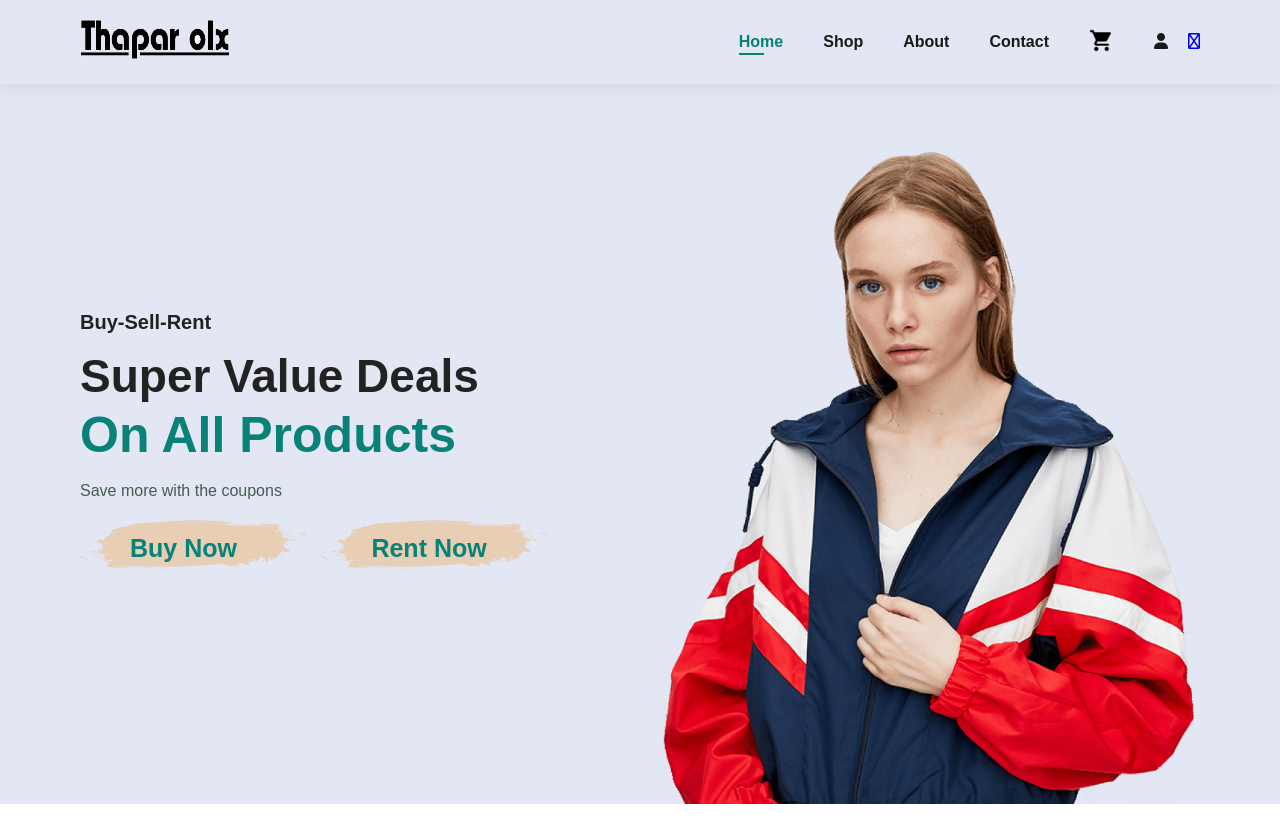
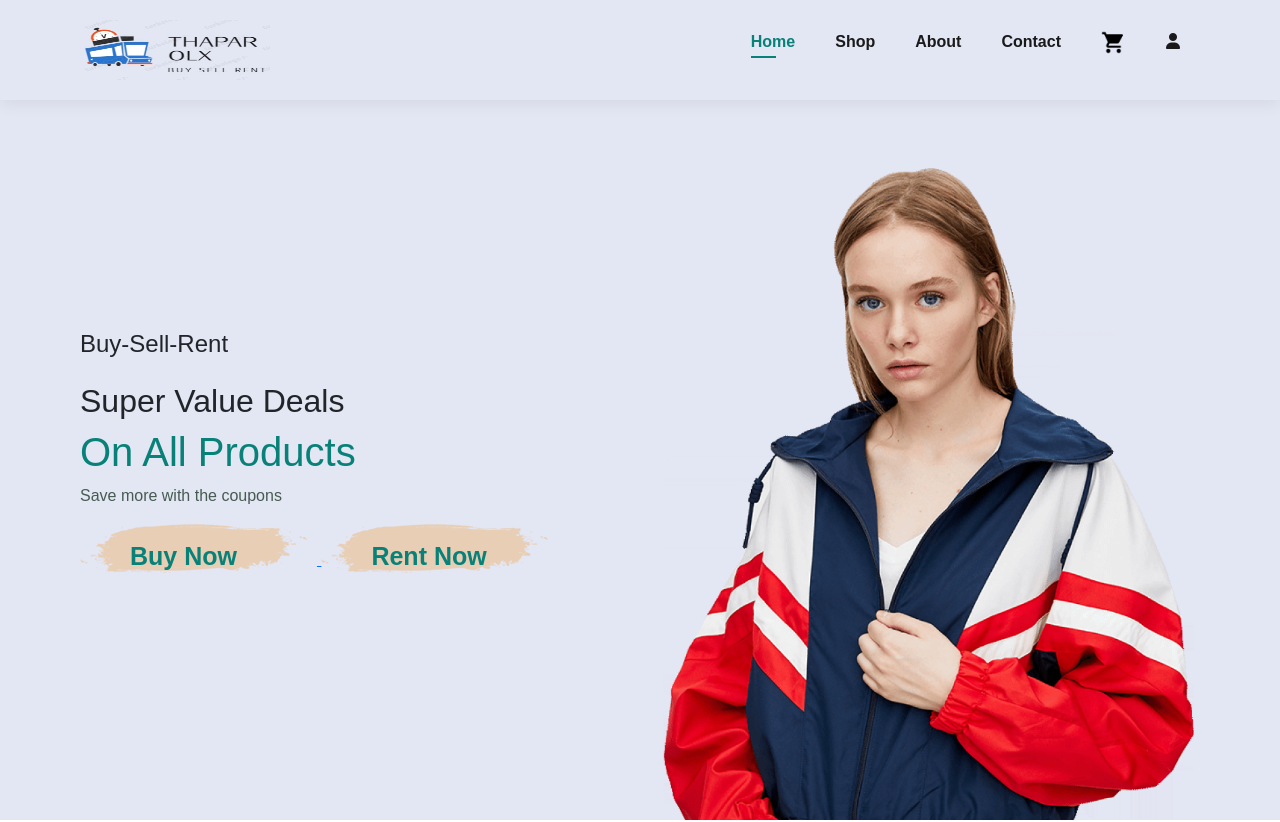
Before and after one commit to SATYAJEETBEDI/ThaparOLX, a plain HTML site: page index.html in a window 1280 px wide. Shown: the top 822 px of the page. Drawn offline with nearby package versions, Linux system fonts and the light colour scheme.

Commit message:
new changes

```diff
--- a/index.html
+++ b/index.html
@@ -7,20 +7,26 @@
     <title>ThaparOLX</title>
     <!-- <link rel="stylesheet" href="https://cdnjs.cloudflare.com/ajax/libs/font-awesome/6.3.0/css/all.min.css"/> -->
     <link rel="stylesheet" href="style.css">
+    <link href="https://cdn.jsdelivr.net/npm/bootstrap@5.3.0-alpha3/dist/css/bootstrap.min.css" rel="stylesheet" integrity="sha384-KK94CHFLLe+nY2dmCWGMq91rCGa5gtU4mk92HdvYe+M/SXH301p5ILy+dN9+nJOZ" crossorigin="anonymous">
 </head>
 <body>
     <section id="header">
-        <a href="#"><img src="img/logo.jpg" class="logo" width="150" height="40"></a>
+        <a href="#"><img src="img/logo_final.jpeg" class="logo" width="190" height="60"></a>
         <div>
             <ul id="nav-bar">
                 <li><a class="active" href="index.html">Home</a></li>
                 <li><a href="#">Shop</a></li>
-                <!-- <li><button class="dropbtn">Shop</button>
-                    <div class="dropdown-content">
-                      <a href="buy.html">Buy</a>
-                      <a href="rent.html">Rent</a>
+                <!-- <div class="dropdown show">
+                    <a class="btn btn-secondary dropdown-toggle" href="#" role="button" id="dropdownMenuLink" data-toggle="dropdown" aria-haspopup="true" aria-expanded="false">
+                      Dropdown link
+                    </a>
+
+                    <div class="dropdown-menu" aria-labelledby="dropdownMenuLink">
+                      <a class="dropdown-item" href="#">Action</a>
+                      <a class="dropdown-item" href="#">Another action</a>
+                      <a class="dropdown-item" href="#">Something else here</a>
                     </div>
-                </li> -->
+                  </div> -->
                 <li><a href="about.html">About</a></li>
                 <li><a href="contact.html">Contact</a></li>
                 <li><a href="cart.html">
@@ -31,7 +37,7 @@
 
                 </a></li>
                 <li><a href="login.html"><i class="fa-solid fa-user"></i></a></li>
-                <a href="#" id="close"><i class="far fa-times"></i></a>
+                <!-- <a href="#" id="close"><i class="far fa-times"></i></a> -->
             </ul>
         </div>
         <div id="mobile">
@@ -46,8 +52,13 @@
         <h1>On All Products</h1>
         <p>Save more with the coupons</p>
         <div class="bt-style">
-            <button>Buy Now</button>
-        <button>Rent Now</button>
+            <a href="buy.html">
+                <button>Buy Now</button>
+            </a>
+            <a href="rent.html">
+                <button>Rent Now</button>
+            </a>
+
         </div>
     </section>
     <section id="feature" class="section-p1">
@@ -280,5 +291,6 @@
     </footer>
     <script src="script.js"></script>
     <script src="https://kit.fontawesome.com/d999bcbdf6.js" crossorigin="anonymous"></script>
+    <!-- <script src="https://cdn.jsdelivr.net/npm/bootstrap@5.3.0-alpha3/dist/js/bootstrap.bundle.min.js" integrity="sha384-ENjdO4Dr2bkBIFxQpeoTz1HIcje39Wm4jDKdf19U8gI4ddQ3GYNS7NTKfAdVQSZe" crossorigin="anonymous"></script> -->
 </body>
 </html>
--- a/login_css.css
+++ b/login_css.css
@@ -132,10 +132,7 @@ form.sign-in-form {
   border-color: #4481eb;
 }
 
-.cart-logo {
-  height: 25px;
-  width: 25px;
-}
+
 
 .btn {
   width: 150px;
```
Also changed, not shown: buy.html (added), img/logo_final.jpeg (added), rent.html (added).
